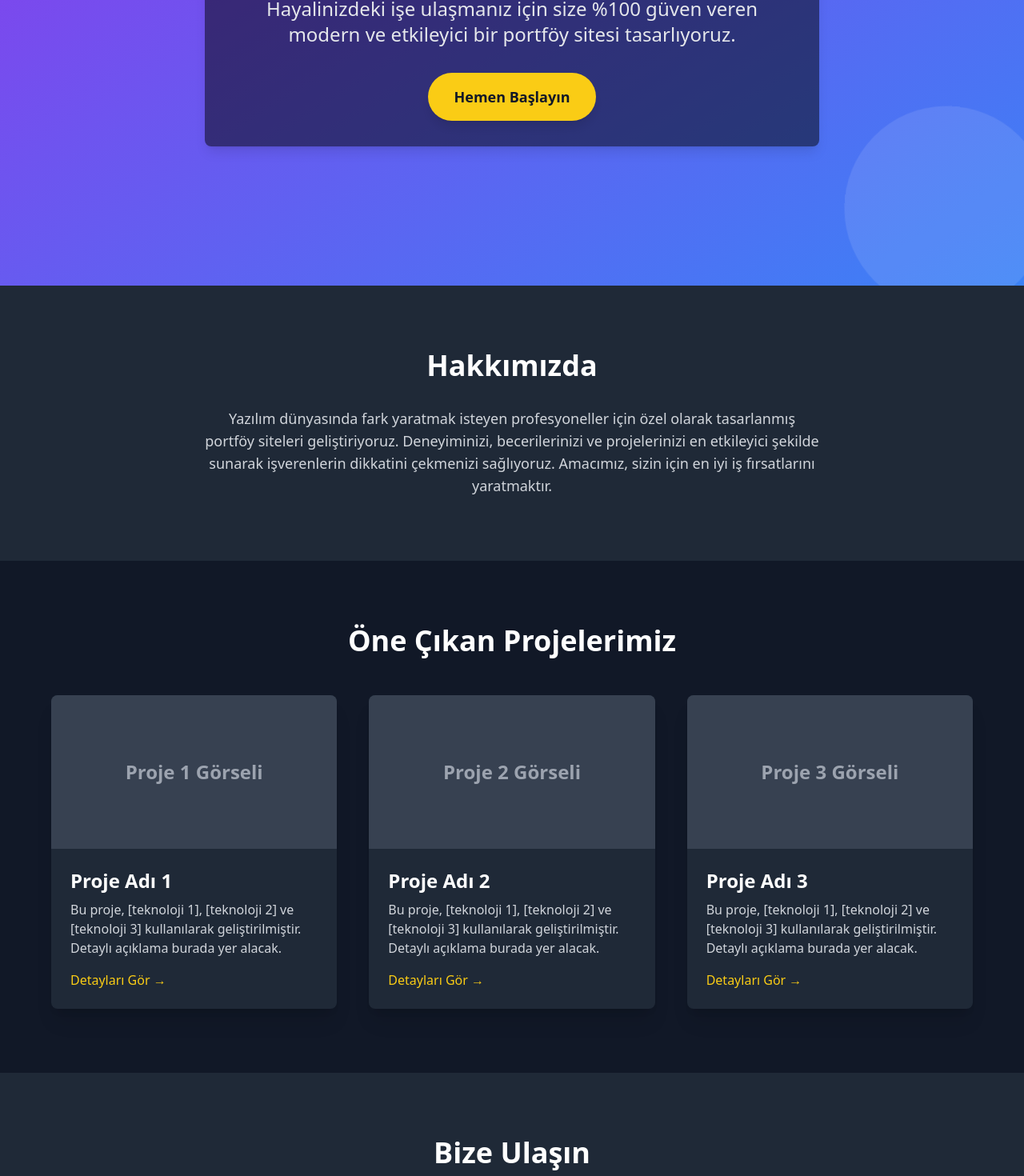
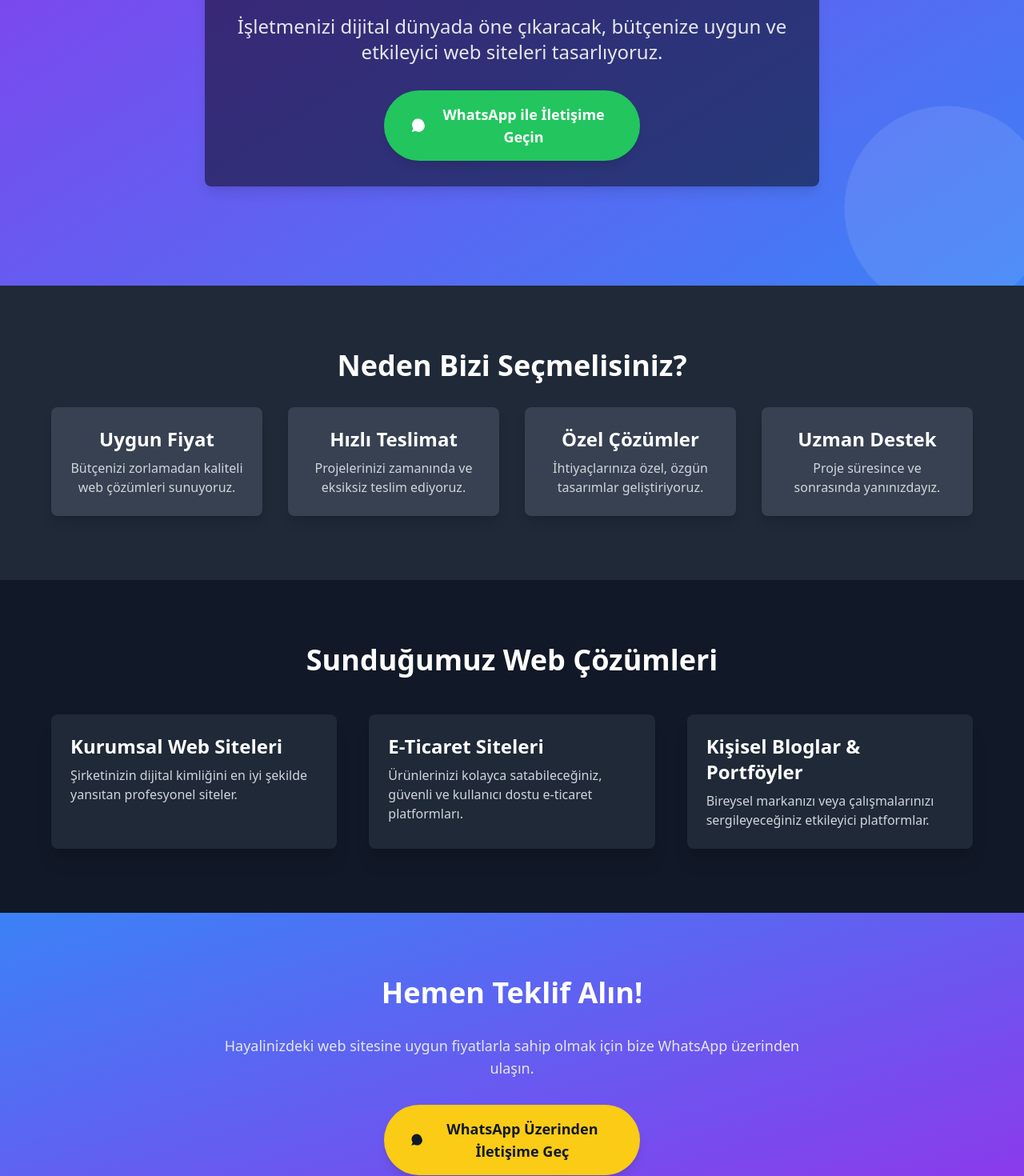
Before and after one commit to DevKursat/job, a Next.js app: page / in a window 1280 px wide. Shown: the part 443-1913 px from the top of the page at 80% size. Built offline with nearby package versions, Linux system fonts and the light colour scheme.

Commit message:
feat: Implement affordable web solutions site with WhatsApp CTA

```diff
--- a/app/page.tsx
+++ b/app/page.tsx
@@ -27,22 +27,28 @@ export default function Home() {
             className="text-5xl md:text-7xl font-extrabold mb-4 leading-tight"
             variants={itemVariants}
           >
-            Yazılım Kariyerinizde <span className="text-yellow-300">Yeni Bir Başlangıç</span>
+            Uygun Fiyatlı Web Çözümleri <span className="text-yellow-300">Parmaklarınızın Ucunda</span>
           </motion.h1>
           <motion.p
             className="text-xl md:text-2xl mb-8 text-gray-200"
             variants={itemVariants}
           >
-            Hayalinizdeki işe ulaşmanız için size %100 güven veren modern ve etkileyici bir portföy sitesi tasarlıyoruz.
+            İşletmenizi dijital dünyada öne çıkaracak, bütçenize uygun ve etkileyici web siteleri tasarlıyoruz.
           </motion.p>
-          <motion.button
-            className="bg-yellow-400 text-gray-900 px-8 py-4 rounded-full text-lg font-bold hover:bg-yellow-300 transition-colors duration-300 shadow-lg"
+          <motion.a
+            href="https://wa.me/905551234567?text=Merhaba,%20uygun%20fiyatlı%20web%20sitesi%20hakkında%20bilgi%20almak%20istiyorum."
+            target="_blank"
+            rel="noopener noreferrer"
+            className="bg-green-500 text-white px-8 py-4 rounded-full text-lg font-bold hover:bg-green-600 transition-colors duration-300 shadow-lg flex items-center justify-center mx-auto max-w-xs"
             variants={itemVariants}
             whileHover={{ scale: 1.05 }}
             whileTap={{ scale: 0.95 }}
           >
-            Hemen Başlayın
-          </motion.button>
+            <svg className="w-6 h-6 mr-2" fill="currentColor" viewBox="0 0 24 24">
+              <path d="M12.04 2C7.34 2 3.41 5.93 3.41 10.63c0 1.98.65 3.83 1.77 5.34L3 21.01l5.25-1.38c1.45.79 3.08 1.21 4.59 1.21 4.7 0 8.63-3.93 8.63-8.63C20.67 5.93 16.74 2 12.04 2zM17.5 14.3c-.2-.1-.8-.4-1.1-.5s-.6-.1-.8.1c-.2.2-.3.2-.6.3s-.6.1-.8-.1c-.2-.2-.7-.4-1.3-.8s-1-.9-1.4-1.5c-.4-.6-.8-1.2-.9-1.4s0-.4.1-.6c.1-.2.2-.4.3-.5s.2-.2.3-.4c.1-.2 0-.4 0-.5s-.8-2-.9-2.4c-.1-.4-.2-.3-.4-.3h-.5c-.2 0-.5.1-.8.3s-1.1 1.1-1.1 2.7c0 1.6 1.1 3.1 1.3 3.3s2.1 3.2 5.1 4.5c.7.3 1.2.5 1.6.6.7.2 1.3.2 1.8.1.5-.1 1.3-.5 1.5-.9s.3-.7.2-1.2c-.1-.5-.2-.8-.4-.9z"/>
+            </svg>
+            WhatsApp ile İletişime Geçin
+          </motion.a>
         </div>
         <div className="absolute inset-0 overflow-hidden">
           {/* Simple animated background elements */}
@@ -59,7 +65,7 @@ export default function Home() {
         </div>
       </motion.section>
 
-      {/* About Section */}
+      {/* Value Proposition Section */}
       <motion.section
         className="py-20 px-8 bg-gray-800 text-center"
         initial="hidden"
@@ -68,14 +74,29 @@ export default function Home() {
         variants={sectionVariants}
       >
         <motion.h2 className="text-4xl font-bold mb-8" variants={itemVariants}>
-          Hakkımızda
+          Neden Bizi Seçmelisiniz?
         </motion.h2>
-        <motion.p className="text-lg max-w-3xl mx-auto text-gray-300" variants={itemVariants}>
-          Yazılım dünyasında fark yaratmak isteyen profesyoneller için özel olarak tasarlanmış portföy siteleri geliştiriyoruz. Deneyiminizi, becerilerinizi ve projelerinizi en etkileyici şekilde sunarak işverenlerin dikkatini çekmenizi sağlıyoruz. Amacımız, sizin için en iyi iş fırsatlarını yaratmaktır.
-        </motion.p>
+        <div className="grid grid-cols-1 md:grid-cols-2 lg:grid-cols-4 gap-8 max-w-6xl mx-auto">
+          <motion.div className="p-6 bg-gray-700 rounded-lg shadow-lg" variants={itemVariants}>
+            <h3 className="text-2xl font-bold mb-2">Uygun Fiyat</h3>
+            <p className="text-gray-300">Bütçenizi zorlamadan kaliteli web çözümleri sunuyoruz.</p>
+          </motion.div>
+          <motion.div className="p-6 bg-gray-700 rounded-lg shadow-lg" variants={itemVariants}>
+            <h3 className="text-2xl font-bold mb-2">Hızlı Teslimat</h3>
+            <p className="text-gray-300">Projelerinizi zamanında ve eksiksiz teslim ediyoruz.</p>
+          </motion.div>
+          <motion.div className="p-6 bg-gray-700 rounded-lg shadow-lg" variants={itemVariants}>
+            <h3 className="text-2xl font-bold mb-2">Özel Çözümler</h3>
+            <p className="text-gray-300">İhtiyaçlarınıza özel, özgün tasarımlar geliştiriyoruz.</p>
+          </motion.div>
+          <motion.div className="p-6 bg-gray-700 rounded-lg shadow-lg" variants={itemVariants}>
+            <h3 className="text-2xl font-bold mb-2">Uzman Destek</h3>
+            <p className="text-gray-300">Proje süresince ve sonrasında yanınızdayız.</p>
+          </motion.div>
+        </div>
       </motion.section>
 
-      {/* Portfolio Section */}
+      {/* Services Section */}
       <motion.section
         className="py-20 px-8 bg-gray-900"
         initial="hidden"
@@ -84,64 +105,69 @@ export default function Home() {
         variants={sectionVariants}
       >
         <motion.h2 className="text-4xl font-bold text-center mb-12" variants={itemVariants}>
-          Öne Çıkan Projelerimiz
+          Sunduğumuz Web Çözümleri
         </motion.h2>
         <div className="grid grid-cols-1 md:grid-cols-2 lg:grid-cols-3 gap-10 max-w-6xl mx-auto">
-          {[1, 2, 3].map((i) => (
           <motion.div
-              key={i}
-              className="bg-gray-800 rounded-lg shadow-xl overflow-hidden"
+            className="bg-gray-800 rounded-lg shadow-xl overflow-hidden p-6"
             variants={itemVariants}
             whileHover={{ scale: 1.03 }}
           >
-              <div className="h-48 bg-gray-700 flex items-center justify-center text-gray-400 text-2xl font-bold">
-                Proje {i} Görseli
-              </div>
-              <div className="p-6">
-                <h3 className="text-2xl font-bold mb-2">Proje Adı {i}</h3>
-                <p className="text-gray-300 mb-4">
-                  Bu proje, [teknoloji 1], [teknoloji 2] ve [teknoloji 3] kullanılarak geliştirilmiştir. Detaylı açıklama burada yer alacak.
-                </p>
-                <a href="#" className="text-yellow-400 hover:underline">
-                  Detayları Gör &rarr;
-                </a>
-              </div>
+            <h3 className="text-2xl font-bold mb-2">Kurumsal Web Siteleri</h3>
+            <p className="text-gray-300">Şirketinizin dijital kimliğini en iyi şekilde yansıtan profesyonel siteler.</p>
           </motion.div>
-          ))}
+          <motion.div
+            className="bg-gray-800 rounded-lg shadow-xl overflow-hidden p-6"
+            variants={itemVariants}
+            whileHover={{ scale: 1.03 }}
+          >
+            <h3 className="text-2xl font-bold mb-2">E-Ticaret Siteleri</h3>
+            <p className="text-gray-300">Ürünlerinizi kolayca satabileceğiniz, güvenli ve kullanıcı dostu e-ticaret platformları.</p>
+          </motion.div>
+          <motion.div
+            className="bg-gray-800 rounded-lg shadow-xl overflow-hidden p-6"
+            variants={itemVariants}
+            whileHover={{ scale: 1.03 }}
+          >
+            <h3 className="text-2xl font-bold mb-2">Kişisel Bloglar & Portföyler</h3>
+            <p className="text-gray-300">Bireysel markanızı veya çalışmalarınızı sergileyeceğiniz etkileyici platformlar.</p>
+          </motion.div>
         </div>
       </motion.section>
 
-      {/* Contact Section */}
+      {/* Call to Action for WhatsApp */}
       <motion.section
-        className="py-20 px-8 bg-gray-800 text-center"
+        className="py-20 px-8 bg-gradient-to-br from-blue-500 to-purple-600 text-center"
         initial="hidden"
         whileInView="visible"
         viewport={{ once: true, amount: 0.3 }}
         variants={sectionVariants}
       >
         <motion.h2 className="text-4xl font-bold mb-8" variants={itemVariants}>
-          Bize Ulaşın
+          Hemen Teklif Alın!
         </motion.h2>
-        <motion.p className="text-lg max-w-3xl mx-auto text-gray-300 mb-8" variants={itemVariants}>
-          Hayalinizdeki işe bir adım daha yaklaşmak için bizimle iletişime geçin. Size özel bir portföy sitesi oluşturmak için sabırsızlanıyoruz!
+        <motion.p className="text-lg max-w-3xl mx-auto text-gray-200 mb-8" variants={itemVariants}>
+          Hayalinizdeki web sitesine uygun fiyatlarla sahip olmak için bize WhatsApp üzerinden ulaşın.
         </motion.p>
-        <motion.div variants={itemVariants}>
-          <p className="text-xl mb-2">Email: info@example.com</p>
-          <p className="text-xl mb-2">Telefon: +90 555 123 45 67</p>
-          <a
-            href="https://wa.me/905551234567?text=Merhaba,%20portföy%20siteniz%20hakkında%20bilgi%20almak%20istiyorum."
+        <motion.a
+          href="https://wa.me/905551234567?text=Merhaba,%20uygun%20fiyatlı%20web%20sitesi%20hakkında%20bilgi%20almak%20istiyorum."
           target="_blank"
           rel="noopener noreferrer"
-            className="text-green-400 hover:underline text-xl font-bold"
+          className="bg-yellow-400 text-gray-900 px-8 py-4 rounded-full text-lg font-bold hover:bg-yellow-300 transition-colors duration-300 shadow-lg flex items-center justify-center mx-auto max-w-xs"
+          variants={itemVariants}
+          whileHover={{ scale: 1.05 }}
+          whileTap={{ scale: 0.95 }}
         >
-            WhatsApp ile İletişime Geçin
-          </a>
-        </motion.div>
+          <svg className="w-6 h-6 mr-2" fill="currentColor" viewBox="0 0 24 24">
+            <path d="M12.04 2C7.34 2 3.41 5.93 3.41 10.63c0 1.98.65 3.83 1.77 5.34L3 21.01l5.25-1.38c1.45.79 3.08 1.21 4.59 1.21 4.7 0 8.63-3.93 8.63-8.63C20.67 5.93 16.74 2 12.04 2zM17.5 14.3c-.2-.1-.8-.4-1.1-.5s-.6-.1-.8.1c-.2.2-.3.2-.6.3s-.6.1-.8-.1c-.2-.2-.7-.4-1.3-.8s-1-.9-1.4-1.5c-.4-.6-.8-1.2-.9-1.4s0-.4.1-.6c.1-.2.2-.4.3-.5s.2-.2.3-.4c.1-.2 0-.4 0-.5s-.8-2-.9-2.4c-.1-.4-.2-.3-.4-.3h-.5c-.2 0-.5.1-.8.3s-1.1 1.1-1.1 2.7c0 1.6 1.1 3.1 1.3 3.3s2.1 3.2 5.1 4.5c.7.3 1.2.5 1.6.6.7.2 1.3.2 1.8.1.5-.1 1.3-.5 1.5-.9s.3-.7.2-1.2c-.1-.5-.2-.8-.4-.9z"/>
+          </svg>
+          WhatsApp Üzerinden İletişime Geç
+        </motion.a>
       </motion.section>
 
       {/* Footer */}
       <footer className="py-8 bg-gray-950 text-center text-gray-500 text-sm">
-        <p>&copy; {new Date().getFullYear()} Yazılım Kariyeri. Tüm Hakları Saklıdır.</p>
+        <p>&copy; {new Date().getFullYear()} Web Çözümleri. Tüm Hakları Saklıdır.</p>
       </footer>
     </div>
   );
```
Lines whose indentation alone changed are shown as unchanged.
